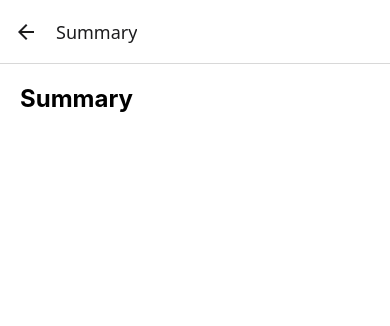
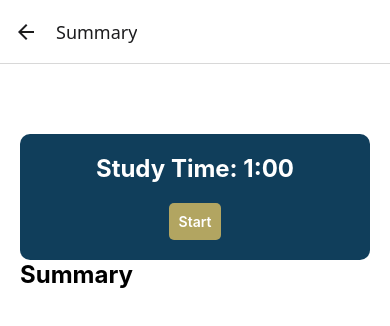
Before and after one commit to Werdddd/gabai, a React Native app: screen /Summary in a window 390 px wide. Shown: the top 326 px of the page. Built offline with nearby package versions, Linux system fonts and the light colour scheme; no server answers.

Commit message:
[New] pomodoro

```diff
--- a/App.js
+++ b/App.js
@@ -15,10 +15,14 @@ import Start from './src/screens/Start';
 import StyleSelect from './src/screens/StyleSelect';
 import Quiz from './src/screens/Quiz';
 import Summary from './src/screens/Summary';
+import { TimerProvider } from './src/components/TimerContext';
+
 const Stack = createStackNavigator();
 
 export default function App() {
   return (
+    <TimerProvider>
+
     <NavigationContainer>
       {/* Change this for testing new routes */}
       <Stack.Navigator initialRouteName="Start">
@@ -39,6 +43,8 @@ export default function App() {
       </Stack.Navigator>
 
     </NavigationContainer>
+    </TimerProvider>
+
   );
 }
 
--- a/package.json
+++ b/package.json
@@ -38,14 +38,14 @@
     "react-native-config": "^1.5.3",
     "react-native-document-picker": "^9.3.1",
     "react-native-dotenv": "^3.4.11",
-    "react-native-gesture-handler": "^2.21.2",
+    "react-native-gesture-handler": "^2.22.0",
     "react-native-logs": "^5.3.0",
     "react-native-pdf": "^6.7.6",
     "react-native-pdf-extractor": "^0.2.6",
     "react-native-pdf-lib": "^1.0.0",
     "react-native-reanimated": "^3.16.6",
     "react-native-safe-area-context": "^5.1.0",
-    "react-native-screens": "^4.4.0",
+    "react-native-screens": "^4.5.0",
     "react-native-vector-icons": "^10.2.0",
     "react-native-web": "^0.19.13",
     "tinycolor2": "^1.6.0"
--- a/src/components/PomodoroTimer.js
+++ b/src/components/PomodoroTimer.js
@@ -1,27 +1,9 @@
-import React, { useState, useEffect } from 'react';
+import React, { useContext } from 'react';
 import { View, Text, TouchableOpacity, StyleSheet } from 'react-native';
+import { TimerContext } from './TimerContext';
 
 export default function PomodoroTimer() {
-  const [timer, setTimer] = useState(60); // Study time set to 1 minute
-  const [isStudyTime, setIsStudyTime] = useState(true);
-  const [isRunning, setIsRunning] = useState(false);
-
-  useEffect(() => {
-    let timerInterval;
-    if (isRunning) {
-      timerInterval = setInterval(() => {
-        setTimer((prev) => {
-          if (prev > 0) return prev - 1;
-
-          // Toggle between study and rest timers
-          setIsStudyTime(!isStudyTime);
-          return isStudyTime ? 300 : 60; // 5 min rest or 1 min study
-        });
-      }, 1000);
-    }
-
-    return () => clearInterval(timerInterval);
-  }, [isRunning, isStudyTime]);
+  const { timer, isStudyTime, isRunning, setIsRunning } = useContext(TimerContext);
 
   return (
     <View style={styles.timerContainer}>
@@ -42,25 +24,22 @@ export default function PomodoroTimer() {
 
 const styles = StyleSheet.create({
   timerContainer: {
-    position: 'absolute',
-    top: 20,
-    right: 20,
-    padding: 10,
+    marginTop: 50,
+    padding: 20,
     backgroundColor: '#103E5B',
-    borderRadius: 8,
+    borderRadius: 10,
     alignItems: 'center',
   },
   timerText: {
     color: '#fff',
-    fontSize: 16,
+    fontSize: 24,
     fontWeight: 'bold',
   },
   button: {
-    marginTop: 10,
-    paddingHorizontal: 15,
-    paddingVertical: 8,
+    marginTop: 20,
+    padding: 10,
     backgroundColor: '#B2A561',
-    borderRadius: 6,
+    borderRadius: 5,
   },
   buttonText: {
     color: '#fff',
--- /dev/null
+++ b/src/components/TimerContext.js
@@ -0,0 +1,35 @@
+import React, { createContext, useState, useEffect } from 'react';
+
+// Create the Timer Context
+export const TimerContext = createContext();
+
+// Timer Provider Component
+export function TimerProvider({ children }) {
+  const [timer, setTimer] = useState(60); // 1 minute study time
+  const [isStudyTime, setIsStudyTime] = useState(true);
+  const [isRunning, setIsRunning] = useState(false);
+
+  useEffect(() => {
+    let timerInterval;
+
+    if (isRunning) {
+      timerInterval = setInterval(() => {
+        setTimer((prevTimer) => {
+          if (prevTimer > 0) return prevTimer - 1;
+
+          // Switch between study and rest time
+          setIsStudyTime((prev) => !prev);
+          return isStudyTime ? 300 : 60; // 5 minutes rest or 1 minute study
+        });
+      }, 1000);
+    }
+
+    return () => clearInterval(timerInterval); // Cleanup on unmount
+  }, [isRunning, isStudyTime]);
+
+  return (
+    <TimerContext.Provider value={{ timer, isStudyTime, isRunning, setIsRunning }}>
+      {children}
+    </TimerContext.Provider>
+  );
+}
--- a/src/screens/Flashcards.js
+++ b/src/screens/Flashcards.js
@@ -20,6 +20,7 @@ import Animated, {
 import NavBar from '../components/NavBar';
 import { getFirestore, addDoc, collection, getDocs, doc, getDoc, writeBatch } from 'firebase/firestore';
 import { auth } from '../../firebase-config';
+import PomodoroTimer from '../components/PomodoroTimer';
 
 const { width, height } = Dimensions.get('window');
 
@@ -197,6 +198,7 @@ const Flashcard = ({ item }) => {
         </Animated.View>
       </View>
     </TouchableWithoutFeedback>
+
   );
 };
 
@@ -230,6 +232,7 @@ const Flashcards = ({ navigation, route }) => {
   }
 
   return (
+
     <View style={styles.container}>
       <FlatList
         data={flashcards}
@@ -240,6 +243,7 @@ const Flashcards = ({ navigation, route }) => {
         decelerationRate="fast"
         showsVerticalScrollIndicator={false}
       />
+      <PomodoroTimer/>
       <NavBar navigation={navigation} />
     </View>
   );
--- a/src/screens/ModeSelect.js
+++ b/src/screens/ModeSelect.js
@@ -2,6 +2,7 @@ import React, { useState } from 'react';
 import { View, Text, Image, StyleSheet, TouchableOpacity, ScrollView } from 'react-native';
 import { useNavigation } from '@react-navigation/native';
 import NavBar from '../components/NavBar';
+import PomodoroTimer from '../components/PomodoroTimer';
 
 export default function ModeSelect({ route, navigation }) {
   const [selectedCard, setSelectedCard] = useState(null);
@@ -44,6 +45,7 @@ export default function ModeSelect({ route, navigation }) {
         contentContainerStyle={styles.contentContainer}
         showsVerticalScrollIndicator={false}
       >
+
         <Text style={styles.header}>Choose your reviewer style</Text>
 
         {modes.map((mode, index) => (
--- a/src/screens/Quiz.js
+++ b/src/screens/Quiz.js
@@ -2,6 +2,7 @@ import { StyleSheet, Text, View, TouchableOpacity } from 'react-native';
 import { useState, useEffect } from 'react';
 import { auth, firestore } from '../../firebase-config';
 import { getFirestore, collection, query, where, getDocs } from 'firebase/firestore';
+import PomodoroTimer from '../components/PomodoroTimer';
 
 export default function Quiz({ route, navigation }) {
     const reviewerId = route.params?.reviewerId;
@@ -87,7 +88,9 @@ export default function Quiz({ route, navigation }) {
     }
 
     return (
+
         <View style={styles.container}>
+            <PomodoroTimer/>
             <View style={styles.header}>
                 <Text style={styles.title}>Data Structures & Algorithms</Text>
                 <Text style={styles.subtitle}>Reviewer</Text>
--- a/src/screens/Summary.js
+++ b/src/screens/Summary.js
@@ -3,6 +3,7 @@ import { useState, useEffect } from 'react';
 import { getFirestore, collection, query, where, getDocs } from 'firebase/firestore';
 import axios from 'axios';
 import { GEMINI_KEY } from '../../api-keys';
+import PomodoroTimer from '../components/PomodoroTimer';
 
 export default function Summary({ route, navigation }) {
   const reviewerId = route.params?.reviewerId;
@@ -33,6 +34,7 @@ export default function Summary({ route, navigation }) {
 
   return (
     <View style={styles.container}>
+      <PomodoroTimer/>
       <Text style={styles.title}>Summary</Text>
       <Text style={styles.summaryText}>{summary}</Text>
     </View>
```
Also changed, not shown: 1 other file (tests, documents, lock files or other folders).
